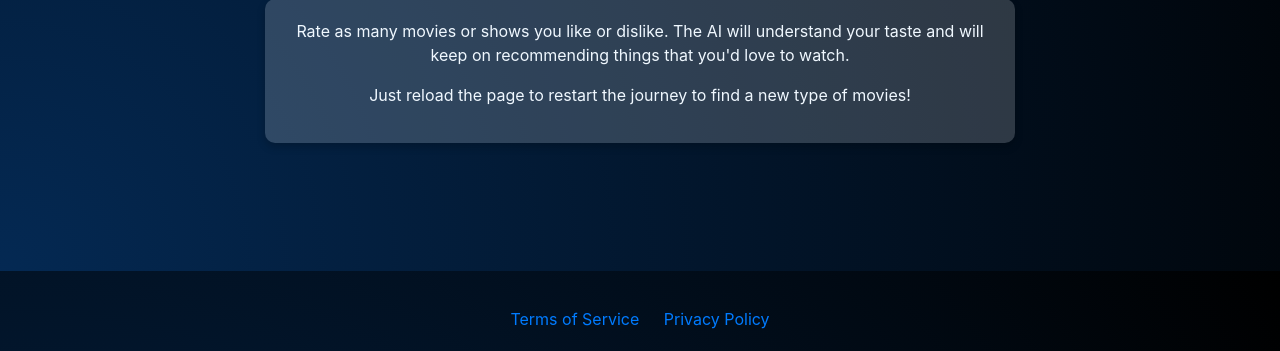
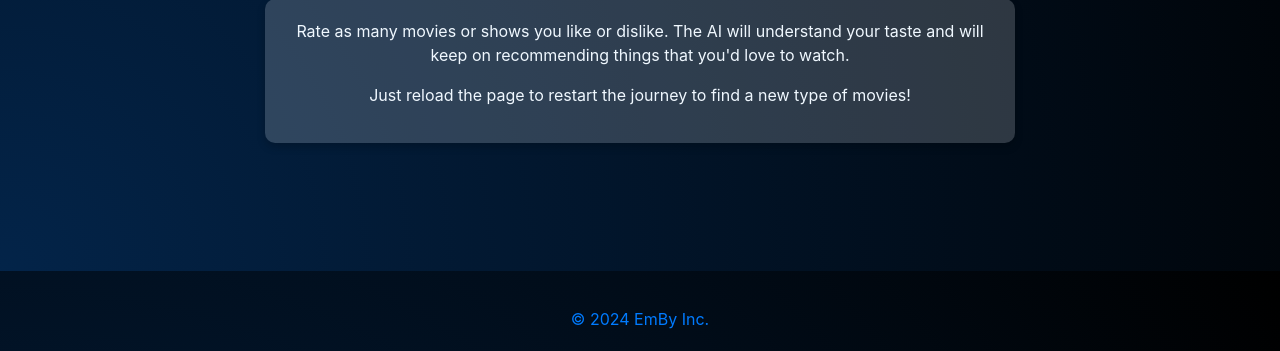
Before and after one commit to mayukh18/everymoviebyyou, a Flask app: template templates/index.html in a window 1280 px wide. Shown: the part 529-880 px from the top of the page. Run offline with Flask 3, Linux system fonts and the light colour scheme; the template is opened without the code that fills it, so the values that code supplies are empty; parts of the project's set-up code (start-up, migrations or seed data) failed here and were passed over; some libraries are stand-ins or nearby versions.

Commit message:
cosmetic changes

```diff
--- a/templates/index.html
+++ b/templates/index.html
@@ -10,12 +10,13 @@
     <link rel="stylesheet" href="https://cdn.jsdelivr.net/npm/bootstrap@4.3.1/dist/css/bootstrap.min.css" integrity="sha384-ggOyR0iXCbMQv3Xipma34MD+dH/1fQ784/j6cY/iJTQUOhcWr7x9JvoRxT2MZw1T" crossorigin="anonymous">
     <link rel="stylesheet" href="https://cdnjs.cloudflare.com/ajax/libs/font-awesome/4.7.0/css/font-awesome.min.css">
 
+    <!--#042953 blue background -->
     <style>
         html{
             height: 100%;
         }
         body{
-            background: radial-gradient(circle at left bottom, #042953 , #000000);
+            background: radial-gradient(circle at left bottom, #032449 , #000000);
             display: flex;
             flex-direction: column;
             min-height: 110vh;
@@ -357,9 +358,11 @@
         </div>
 
         <footer class="text-center" style="margin-top: auto;">
+            <a href="#emby">© 2024 EmBy Inc.</a>
+            <!-- <span style="margin: 0 10px;"></span>
             <a href="#tos">Terms of Service</a>
             <span style="margin: 0 10px;"></span>
-            <a href="#privacy">Privacy Policy</a>
+            <a href="#privacy">Privacy Policy</a> -->
             <!-- Add more links as needed -->
         </footer>
     </div>
```
